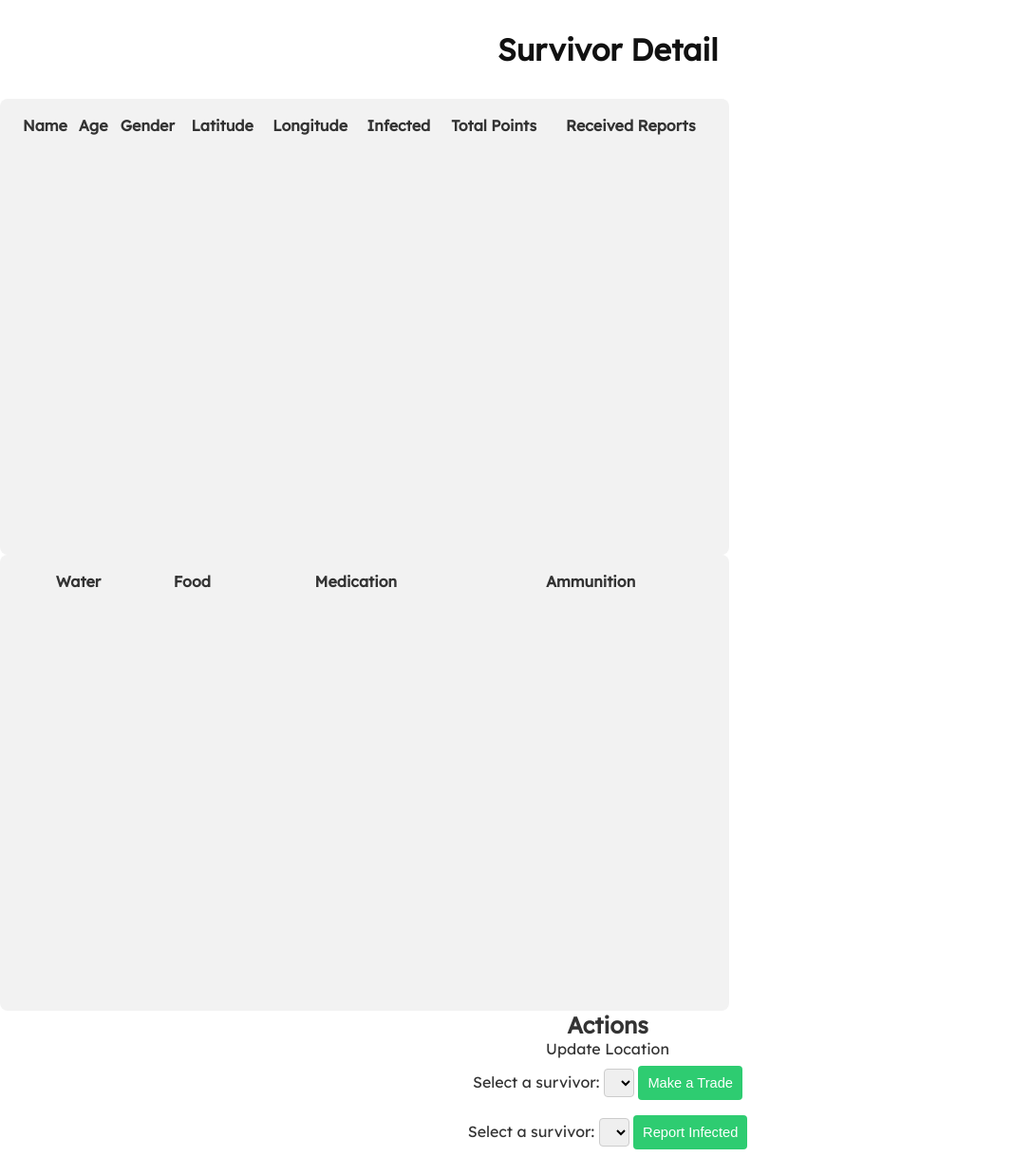
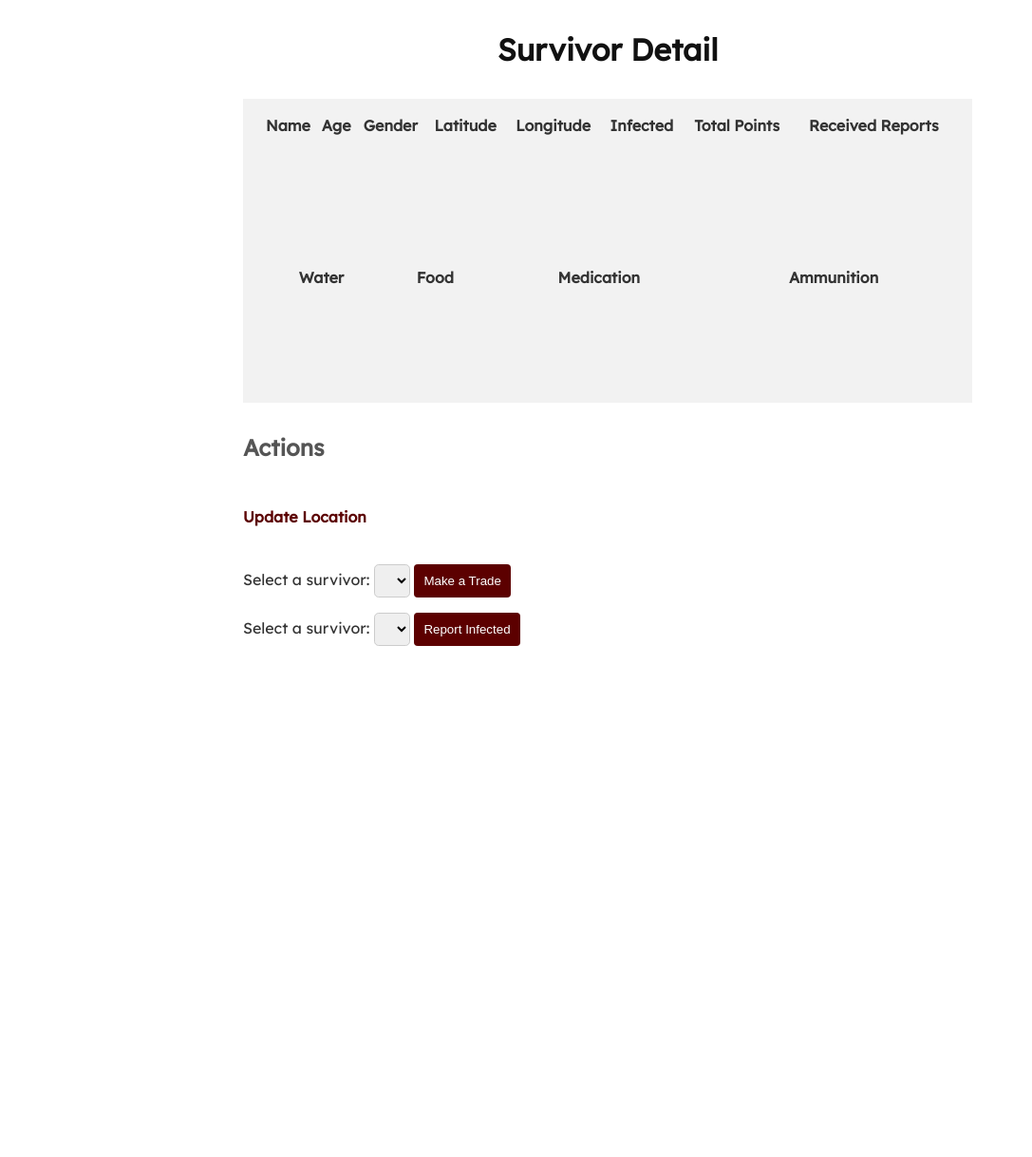
Before and after one commit to raulin0/zssn, a Django app: page /1/ in a window 1280 px wide. Shown: the part 56-1274 px from the top of the page at 95% size, without its empty margins (0-1087 px from the left). After the commit the page ends 736 px from the top, so only its background shows below. Run offline with Django 4.2, Linux system fonts and the light colour scheme; data that the repository does not hold is empty.

Commit message:
style: add global css to the project

```diff
--- a/static/css/global.css
+++ b/static/css/global.css
@@ -100,7 +100,6 @@ table {
     padding: 1rem;
     border:none;
     box-sizing: border-box;
-    border-radius: 0.5rem;
     resize: none;
 }
 
@@ -133,51 +132,153 @@ table {
     text-decoration: underline;
 }
 
-a {
-    color: var(--text-body-color);
+
+.form-container {
+    display: flex;
+    flex-direction: column;
+    justify-content: center;
+    align-items: center;
+    margin-bottom: 2rem;
+}
+
+.detailed-table-container {
+    display: flex;
+    flex-direction: column;
+    justify-content: center;
+    align-items: center;
+    margin-bottom: 2rem;
+}
+
+.detailed-table-container table {
+    font-family: 'lexend', Arial, sans-serif;
+    background-color: var(--fill-color);
+    text-align: center;
+    width: 60%;
+    height: 10rem;
+    padding: 1rem;
+    border:none;
+    box-sizing: border-box;
+    resize: none;
+}
+
+.actions-container {
+    display: flex;
+    flex-direction: column;
+    justify-content: center;
+    text-align: justify;
+    margin: 1rem 0 2rem 0;
+    width: 60%;
+}
+
+.actions-container h2 {
+    font-weight: bold;
+    color: var(--subtitle-color);
+    margin: 1rem 0 2rem 0;
+  }
+
+
+.actions-container a {
+    color: var(--primary-color);
+    margin: 1rem 0 2rem 0;
+    font-weight: bold;
     text-decoration: none;
 }
 
-
-.percent {
-    background: #133664;
-    color: white;
-    width: max-content;
-    padding: 10px;
-    border-radius: 10px;
+.actions-container a:hover {
+    text-decoration: underline;
 }
 
-.infected {
-    background: #e74c3c;
-    color: white;
-    width: max-content;
-    padding: 10px;
-    border-radius: 10px;
+.trade {
+    display: flex;
+    flex-direction: column;
+    justify-content: center;
+    align-items: center;
+    margin: 0 auto;
 }
 
-.non-infected {
-    background: #2ecc71;
-    color: white;
-    width: max-content;
-    padding: 10px;
-    border-radius: 10px;
+.survivor-trade-container {
+    display: flex;
+    flex-direction: column;
+    justify-content: center;
+    text-align: justify;
+    margin: 1rem 0 2rem 0;
+    width: 75%;
 }
+
+
+.survivor-trade-container h2 {
+    font-weight: bold;
+    color: var(--subtitle-color);
+    text-align: justify;
+    margin: 1rem 0 1rem 0;
+}
+
+.survivor-trade-container p {
+    color: var(--text-body-color);
+    text-align: justify;
+    margin-top: 1rem;
+}
+
+.trade-container {
+    display: flex;
+    flex-direction: column;
+    justify-content: center;
+    text-align: justify;
+    margin: 1rem 0 2rem 0;
+    width: 75%;
+}
+
+.resources-reports-table-container {
+    display: flex;
+    flex-direction: column;
+    justify-content: center;
+    align-items: center;
+    margin-bottom: 2rem;
+}
+
+.resources-reports-table-container table {
+    font-family: 'lexend', Arial, sans-serif;
+    background-color: var(--fill-color);
+    text-align: center;
+    width: 60%;
+    height: 10rem;
+    padding: 1rem;
+    border:none;
+    box-sizing: border-box;
+    resize: none;
+}
+
+.resources-reports-container {
+    display: flex;
+    flex-direction: column;
+    justify-content: center;
+    text-align: justify;
+    margin: 1rem 0 2rem 0;
+    width: 60%;
+}
+
+.resources-reports-container p {
+    color: var(--primary-color);
+    text-align: justify;
+    margin-top: 1rem;
+    font-weight: bold;
+}
+
 
 input,
 select {
-    width: max-content;
-    padding: 5px;
-    margin: 8px 0;
+    width: auto;
+    padding: 0.5rem;
+    margin: 0.5rem 0;
     display: inline-block;
-    border: 1px solid #ccc;
-    border-radius: 4px;
+    border: 0.1rem solid #ccc;
+    border-radius: 0.3rem;
     box-sizing: border-box;
-    font-size: 11pt;
 }
 
 input[type=submit] {
     width: max-content;
-    background-color: #2ecc71;
+    background-color: var(--primary-color);
     color: #ecf0f1;
     padding: 14px 20px;
     margin: 8px 0;
@@ -187,12 +288,12 @@ input[type=submit] {
 }
 
 input[type=submit]:hover {
-    background-color: #27ae60;
+    background-color: var(--primary-color);
 }
 
 input[type=submit] {
     width: max-content;
-    background-color: #2ecc71;
+    background-color: var(--primary-color);
     color: white;
     padding: 10px;
     margin: 8px 0;
@@ -202,18 +303,9 @@ input[type=submit] {
 }
 
 input[type=submit]:hover {
-    background-color: #27ae60;
+    background-color: var(--primary-color);
 }
 
-ul > li {
-    margin: 10px;
-    padding: 10px;
-    border-radius: 10px;
-}
-
-.form-group {
-    margin-bottom: 20px;
-}
 
 @media screen and (max-width: 1000px){
     .navigation-header {
```
